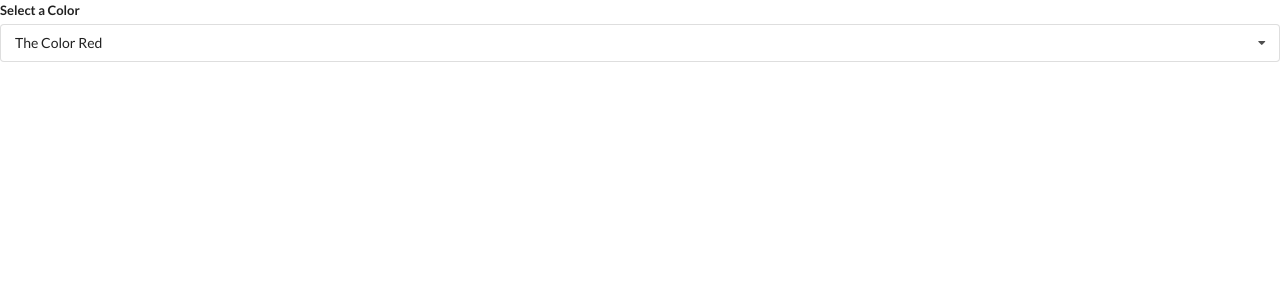
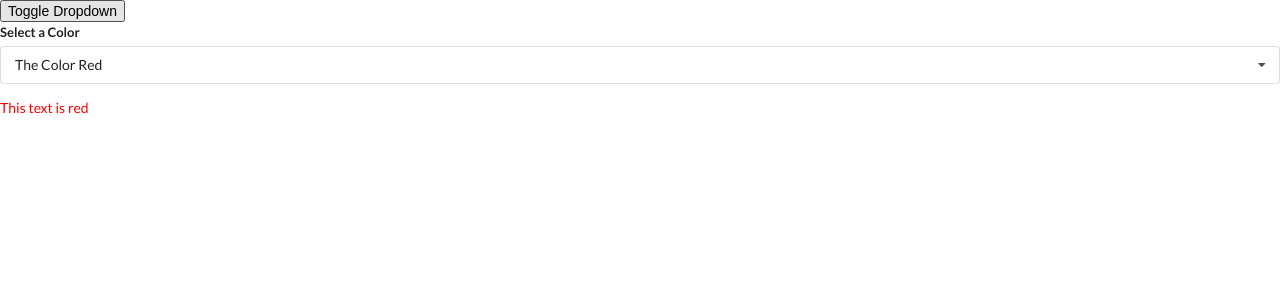
Before and after one commit to nevsky118/Modern-React-with-Redux-Course, a React (Create React App) app in the folder widgets/: page / in a window 1280 px wide. Shown: the top 300 px of the page. Built offline with nearby package versions, Linux system fonts and the light colour scheme.

Commit message:
186 Body Event Listener Cleanup

```diff
--- a/widgets/src/App.js
+++ b/widgets/src/App.js
@@ -35,14 +35,21 @@
 
 export default () => {
 	const [selected, setSelected] = useState(options[0]);
+	const [showDropdown, setShowDropdown] = useState(true);
 
 	return (
 		<div>
-			<Dropdown
-				onSelectedChange={setSelected}
-				selected={selected}
-				options={options}
-			/>
+			<button onClick={() => setShowDropdown(!showDropdown)}>
+				Toggle Dropdown
+			</button>
+
+			{showDropdown ? (
+				<Dropdown
+					onSelectedChange={setSelected}
+					selected={selected}
+					options={options}
+				/>
+			) : null}
 		</div>
 	);
 };
--- a/widgets/src/components/Dropdown.js
+++ b/widgets/src/components/Dropdown.js
@@ -5,16 +5,21 @@
 	const ref = useRef();
 
 	useEffect(() => {
-		document.addEventListener(
-			'click',
-			event => {
-				if (ref.current.contains(event.target)) {
-					return;
-				}
-				setOpen(false);
-			},
-			{ capture: true }
-		);
+		const onBodyClick = event => {
+			if (ref.current.contains(event.target)) {
+				return;
+			}
+
+			setOpen(false);
+		};
+
+		document.body.addEventListener('click', onBodyClick, { capture: true });
+
+		return () => {
+			document.body.removeEventListener('click', onBodyClick, {
+				capture: true,
+			});
+		};
 	}, []);
 
 	const renderedOptions = options.map(option => {
@@ -48,6 +53,7 @@
 					</div>
 				</div>
 			</div>
+			<p style={{ color: selected.value }}>This text is {selected.value}</p>
 		</div>
 	);
 };
```
